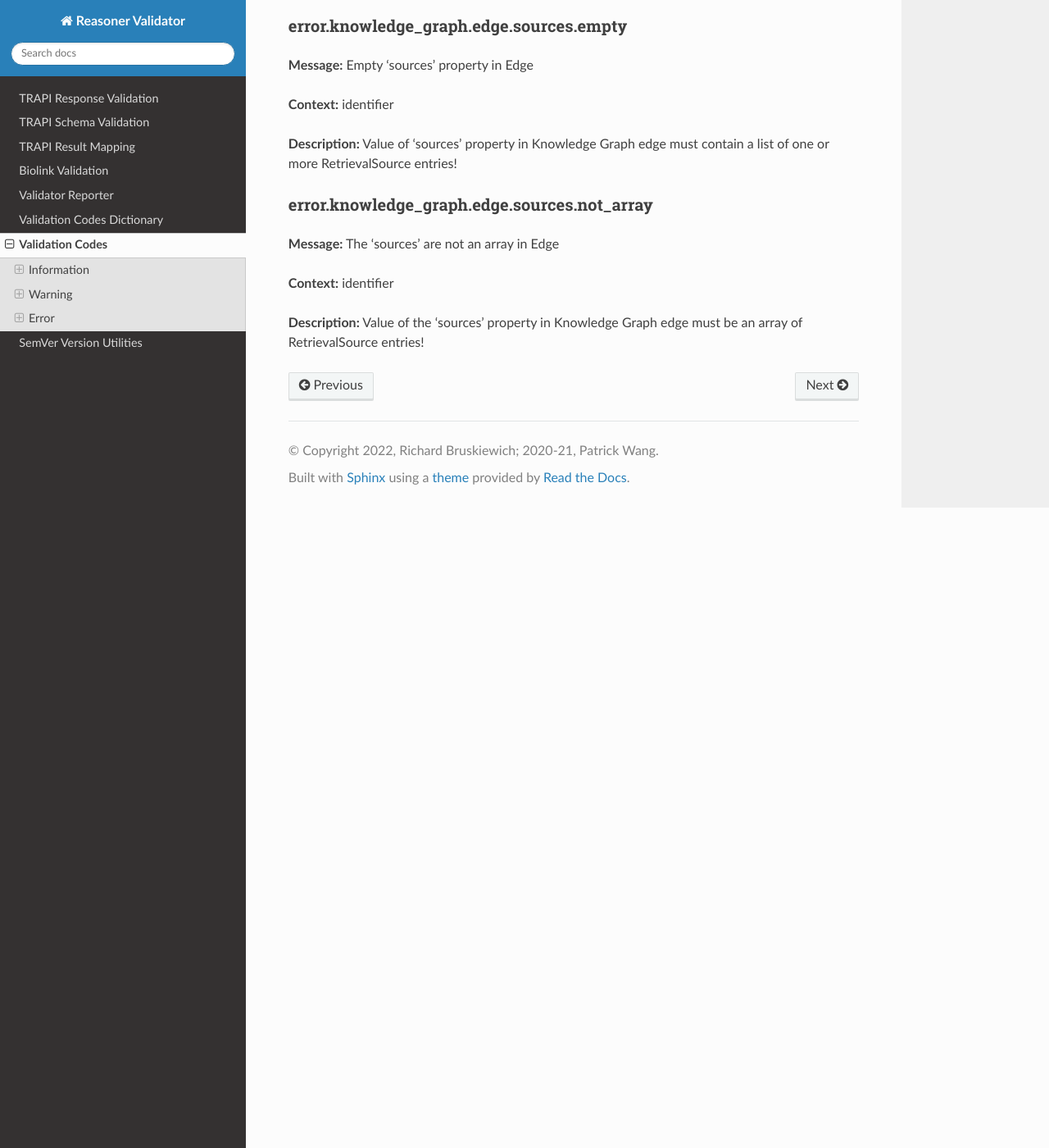
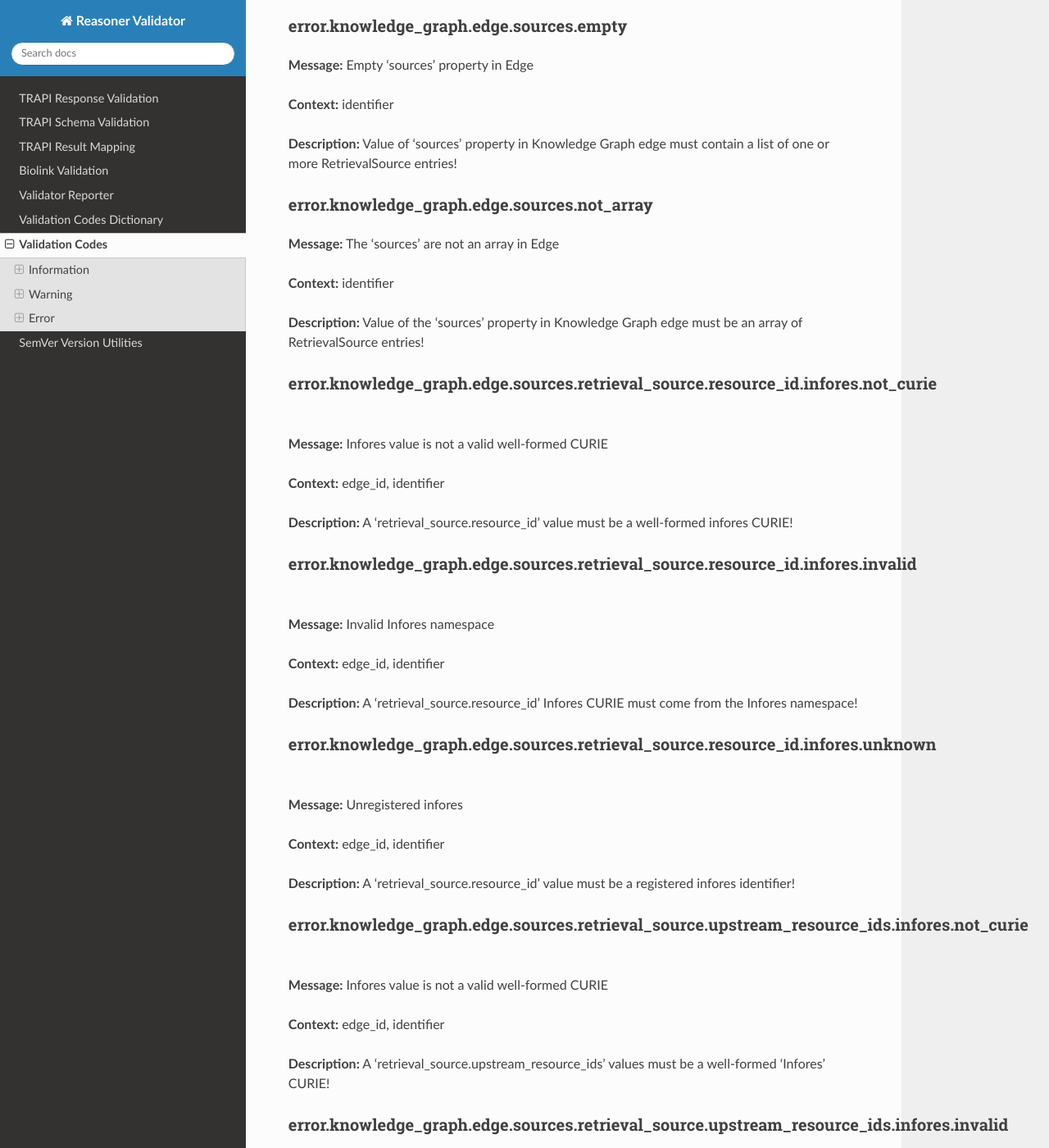
Before and after one commit to NCATSTranslator/reasoner-validator, a Sphinx documentation site: the page built from docs/validation_codes_dictionary.md, in a window 1280 px wide and 1400 px high, scrolled down 26416 px. Shown: the whole window at 82% size. Built offline with Sphinx 7.4.7 and the Read the Docs theme 2.0.0, drawn with Linux system fonts in a browser that asks for light colours; some of the changed text lies outside the part shown.

Commit message:
Refining infores validation in RetrievalSources

```diff
--- a/docs/validation_codes_dictionary.md
+++ b/docs/validation_codes_dictionary.md
@@ -964,7 +964,7 @@
 
 ### error.knowledge_graph.edge.qualifiers.qualifier.invalid
 
-**Message:** Validation of qualifier in qualifiers threw an unexpected exception!
+**Message:** Validation of qualifier in qualifiers threw an unexpected exception
 
 **Context:** identifier, qualifier_type_id, qualifier_value, reason
 
@@ -993,3 +993,51 @@
 **Context:** identifier
 
 **Description:** Value of the 'sources' property in Knowledge Graph edge must be an array of RetrievalSource entries!
+
+### error.knowledge_graph.edge.sources.retrieval_source.resource_id.infores.not_curie
+
+**Message:** Infores value is not a valid well-formed CURIE
+
+**Context:** edge_id, identifier
+
+**Description:** A 'retrieval_source.resource_id' value must be a well-formed infores CURIE!
+
+### error.knowledge_graph.edge.sources.retrieval_source.resource_id.infores.invalid
+
+**Message:** Invalid Infores namespace
+
+**Context:** edge_id, identifier
+
+**Description:** A 'retrieval_source.resource_id' Infores CURIE must come from the Infores namespace!
+
+### error.knowledge_graph.edge.sources.retrieval_source.resource_id.infores.unknown
+
+**Message:** Unregistered infores
+
+**Context:** edge_id, identifier
+
+**Description:** A 'retrieval_source.resource_id' value must be a registered infores identifier!
+
+### error.knowledge_graph.edge.sources.retrieval_source.upstream_resource_ids.infores.not_curie
+
+**Message:** Infores value is not a valid well-formed CURIE
+
+**Context:** edge_id, identifier
+
+**Description:** A 'retrieval_source.upstream_resource_ids' values must be a well-formed 'Infores' CURIE!
+
+### error.knowledge_graph.edge.sources.retrieval_source.upstream_resource_ids.infores.invalid
+
+**Message:** Invalid Infores namespace
+
+**Context:** edge_id, identifier
+
+**Description:** A 'retrieval_source.upstream_resource_ids' Infores CURIEs must come from the 'Infores' namespace!
+
+### error.knowledge_graph.edge.sources.retrieval_source.upstream_resource_ids.infores.unknown
+
+**Message:** Unregistered infores
+
+**Context:** edge_id, identifier
+
+**Description:** A 'retrieval_source.upstream_resource_ids' values must be registered infores identifiers!
```
Also changed, not shown: 2 other files.
